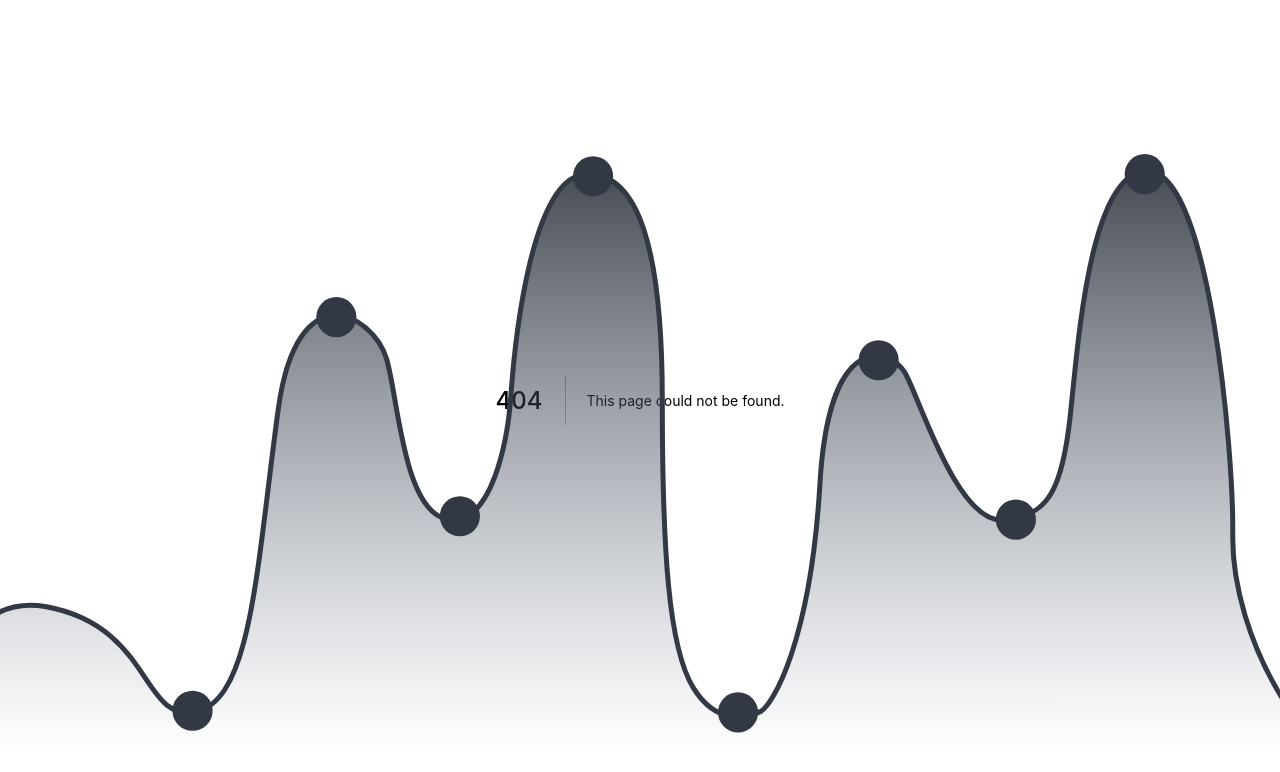
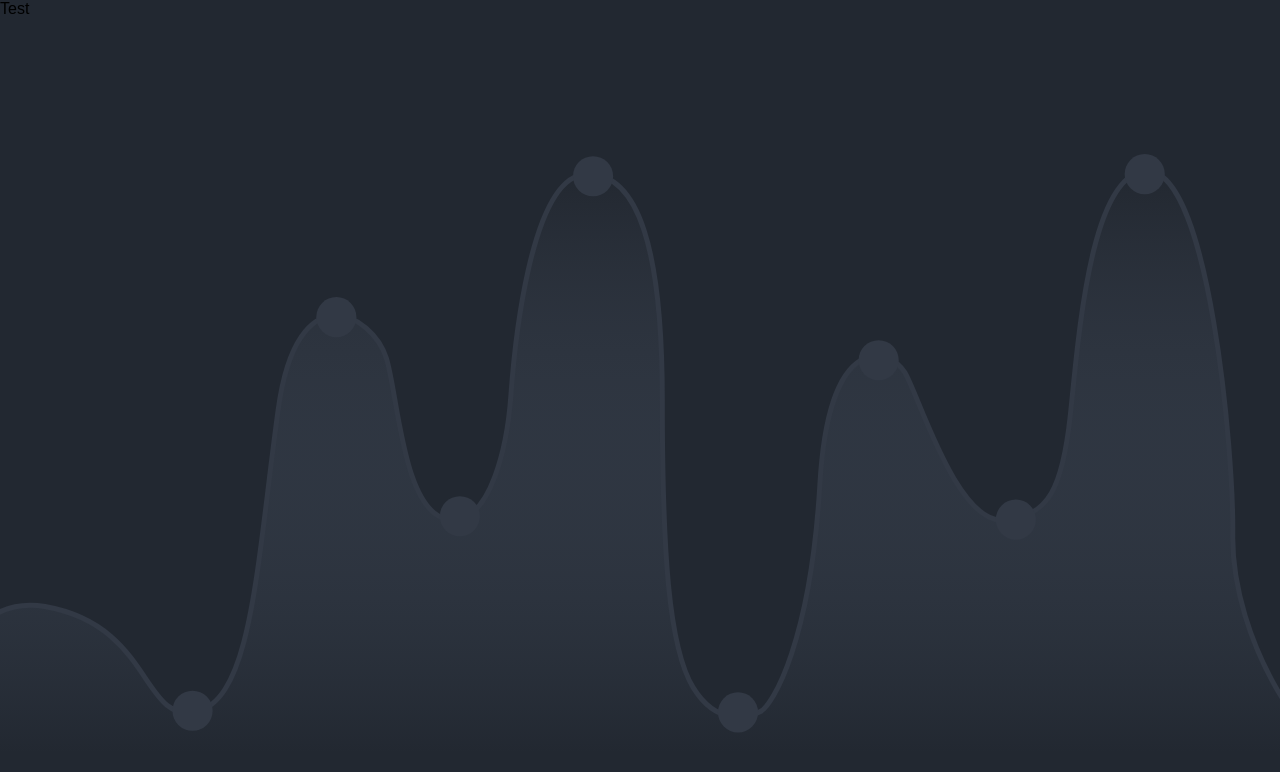
Before and after one commit to X5GuilhermeBR/GitHubStats, a Next.js app: page /user/profile/1 in a window 1280 px wide. Before the commit this address had no page. Shown: the top 772 px of the page. Built offline with nearby package versions, Linux system fonts and the light colour scheme.

Commit message:
feat: starts to develop the user statistics page

```diff
--- /dev/null
+++ b/pages/user/profile/[username].js
@@ -0,0 +1,14 @@
+import React from 'react'
+
+import {
+  Container,
+  Text
+} from './styles'
+
+export default function UserProfileDetails() {
+  return (
+    <Container>
+      <Text>Test</Text>
+    </Container>
+  )
+}
--- /dev/null
+++ b/pages/user/profile/styles.js
@@ -0,0 +1,10 @@
+import styled from 'styled-components'
+
+const Container = styled.section``
+
+const Text = styled.p``
+
+export {
+  Container,
+  Text,
+}
```
